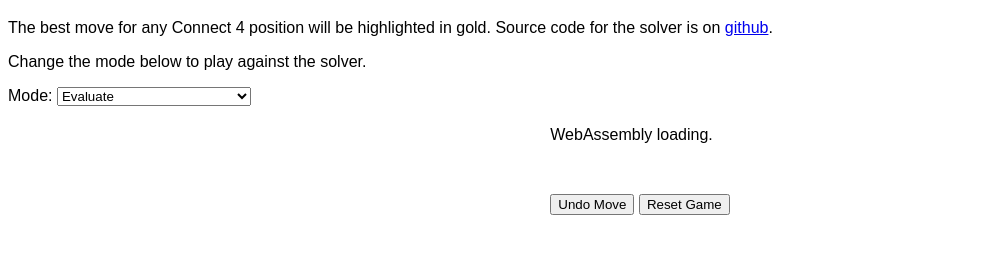
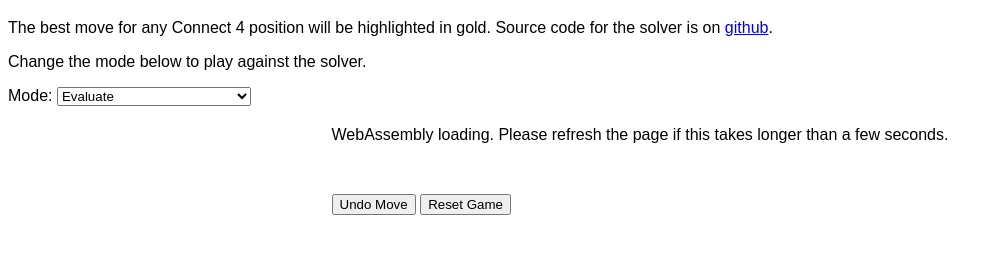
Before and after one commit to ChristopheSteininger/c4, a plain HTML site: page ui/artifact/index.html in a window 1280 px wide. Shown: the part 61-314 px from the top of the page, without its empty margins (0-999 px from the left). Drawn offline with Linux system fonts and the light colour scheme; a script that the page names is missing.

Commit message:
Minor UI change.

```diff
--- a/ui/artifact/index.html
+++ b/ui/artifact/index.html
@@ -50,7 +50,7 @@
 
     <div id="container">
         <div id="board">
-            WebAssembly loading.
+            WebAssembly loading. Please refresh the page if this takes longer than a few seconds.
         </div>
 
         <div id="controls">
```
